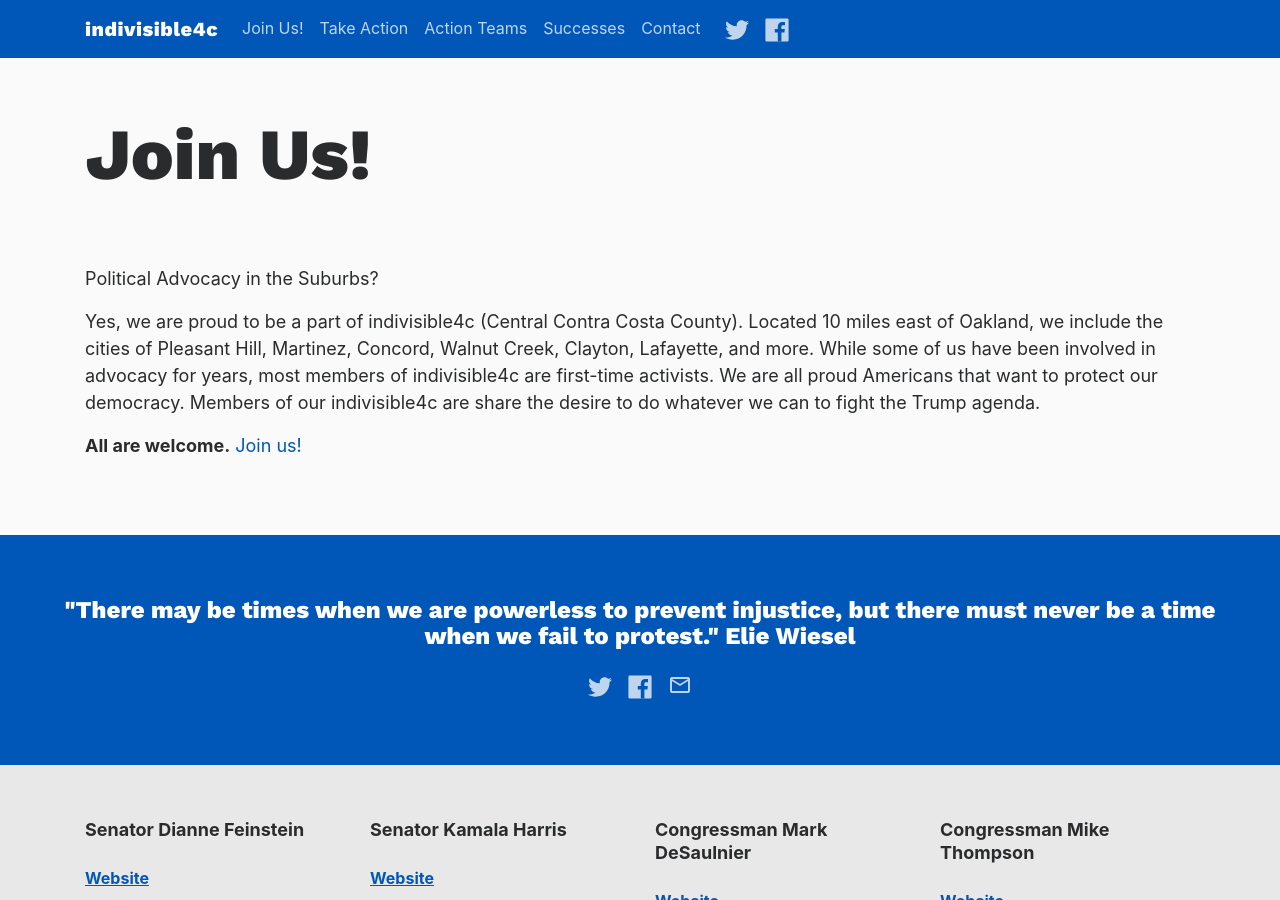
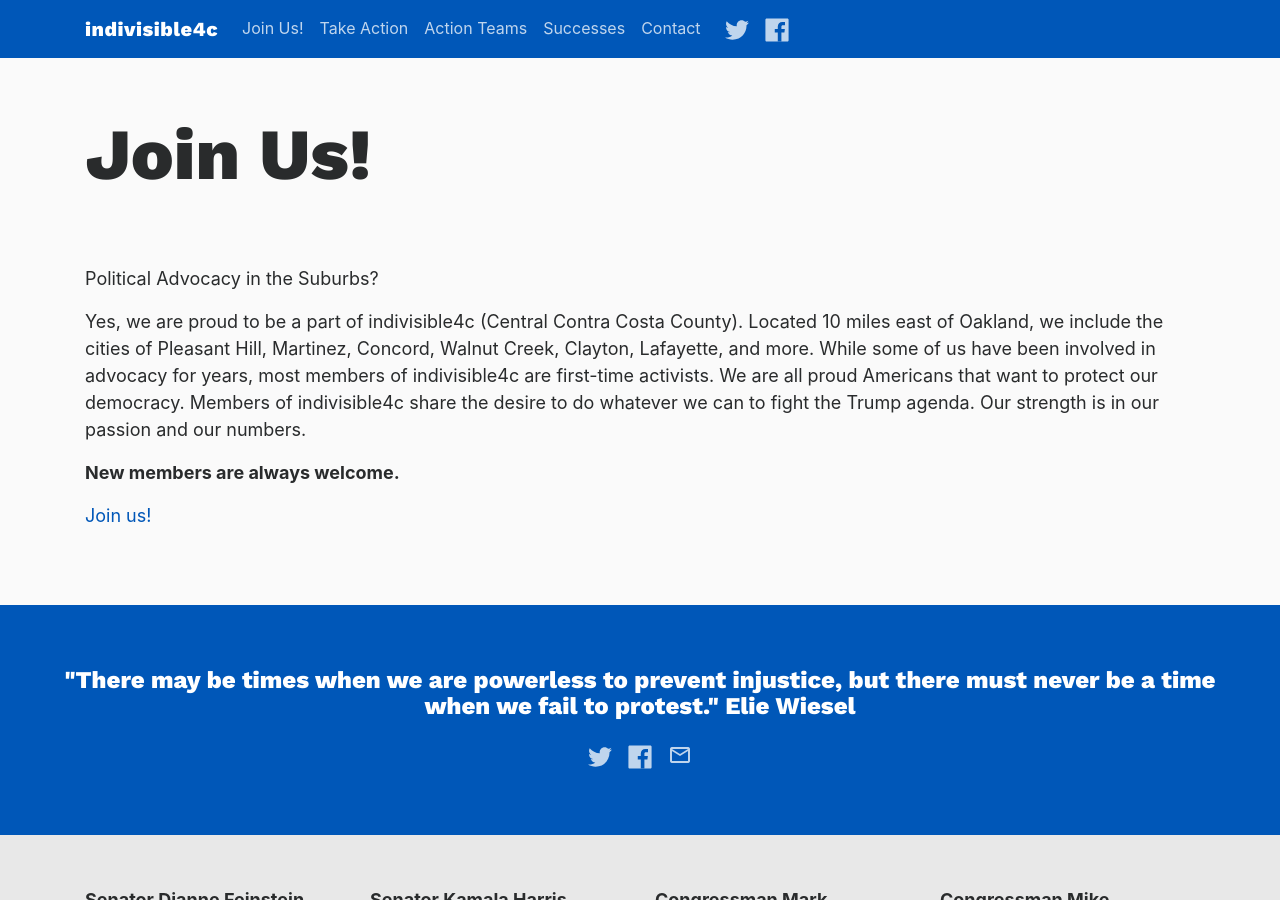
Before and after one commit to IndivisibleTemplate/BasicTemplate, a Jekyll site: the page built from join-us.markdown, in a window 1280 px wide and 900 px high. Built offline with Jekyll 4.4.1, drawn with Linux system fonts in a browser that asks for light colours; nearby versions of some CDN libraries; comment, search, counter and statistics services are not loaded.

Commit message:
Updated Join Us

```diff
--- a/join-us.markdown
+++ b/join-us.markdown
@@ -6,7 +6,8 @@ position: 0
 
 Political Advocacy in the Suburbs?
 
-Yes, we are proud to be a part of indivisible4c (Central Contra Costa County). Located 10 miles east of Oakland, we include the cities of Pleasant Hill, Martinez, Concord, Walnut Creek, Clayton, Lafayette, and more. While some of us have been involved in advocacy for years, most members of indivisible4c are first-time activists. We are all proud Americans that want to protect our democracy. Members of our indivisible4c are share the desire to do whatever we can to fight the Trump agenda.
+Yes, we are proud to be a part of indivisible4c (Central Contra Costa County). Located 10 miles east of Oakland, we include the cities of Pleasant Hill, Martinez, Concord, Walnut Creek, Clayton, Lafayette, and more. While some of us have been involved in advocacy for years, most members of indivisible4c are first-time activists. We are all proud Americans that want to protect our democracy. Members of indivisible4c share the desire to do whatever we can to fight the Trump agenda. Our strength is in our passion and our numbers.
 
-**All are welcome.**
+**New members are always welcome.**
+
 [Join us!](https://www.facebook.com/indivisible4c/)
```
